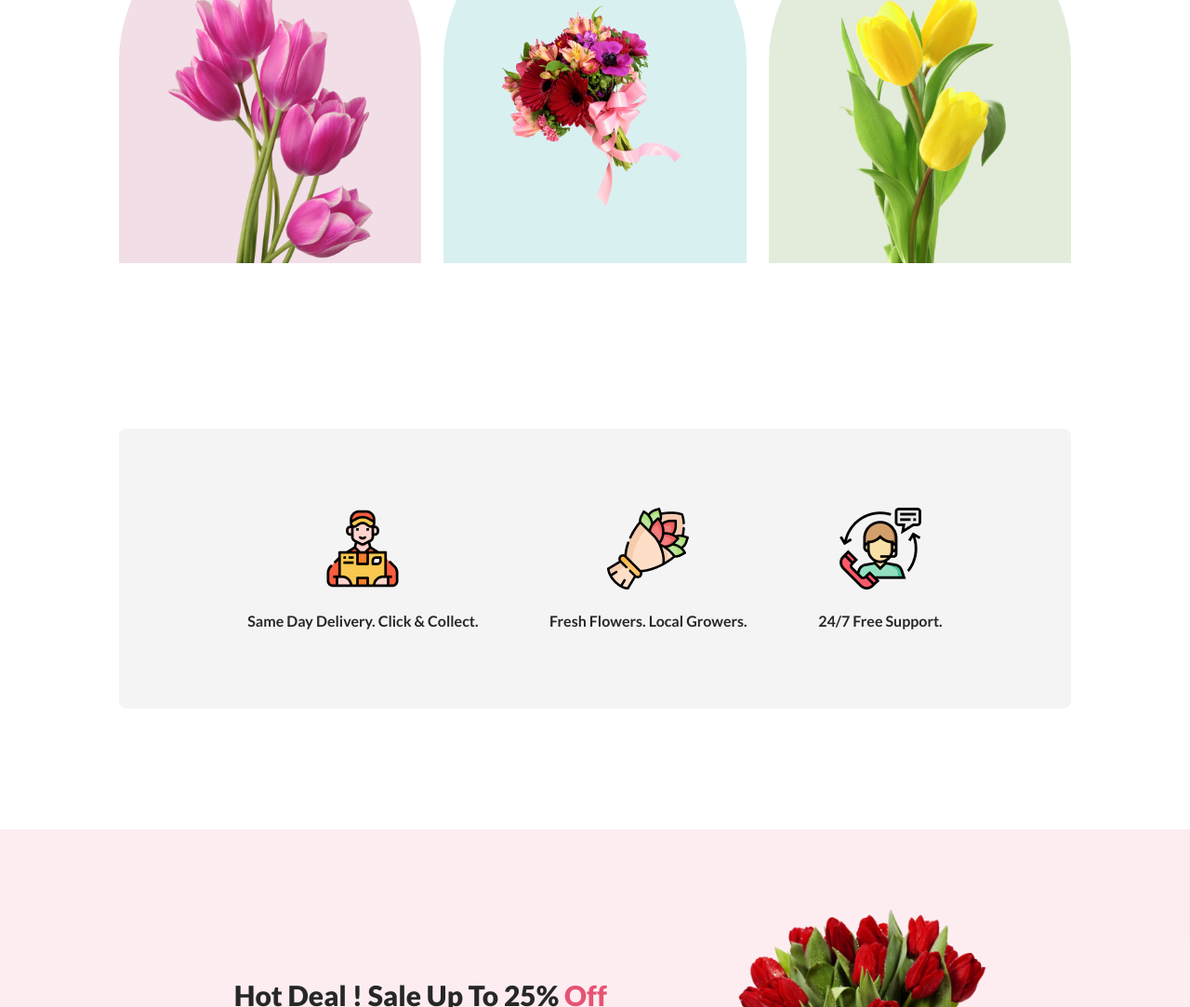
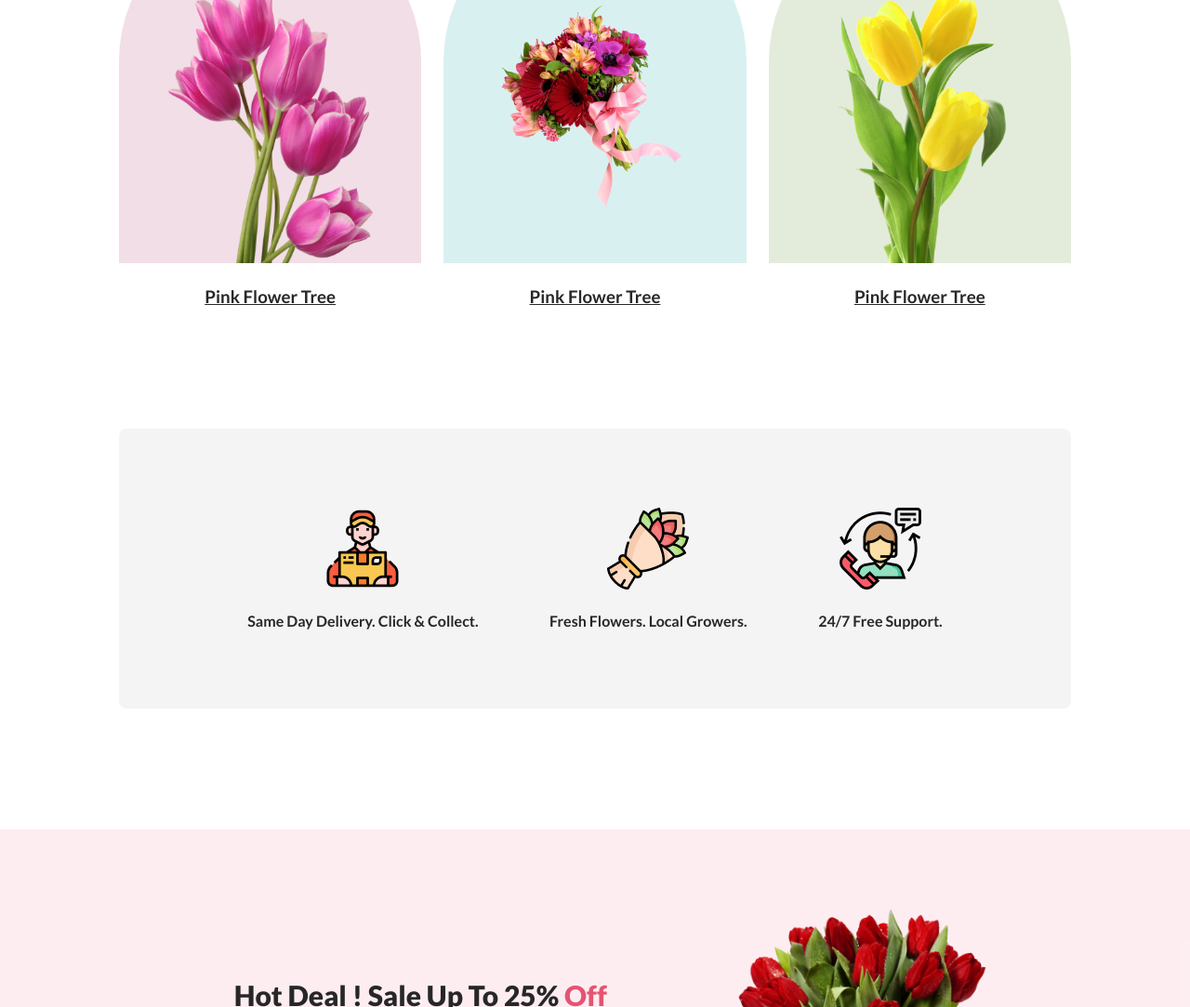
Before and after one commit to Rahad-Ullah/Flower-Shop, a plain HTML site: page index.html in a window 1280 px wide. Shown: the part 1275-2358 px from the top of the page at 93% size. Drawn offline with Linux system fonts and the light colour scheme.

Commit message:
Fixed Issues

```diff
--- a/style.css
+++ b/style.css
@@ -202,6 +202,7 @@ i{
     font-weight: 700;
     text-decoration: underline;
     padding: 25px 0;
+    color: #272727;
 }
 
 .feature-img {
```
